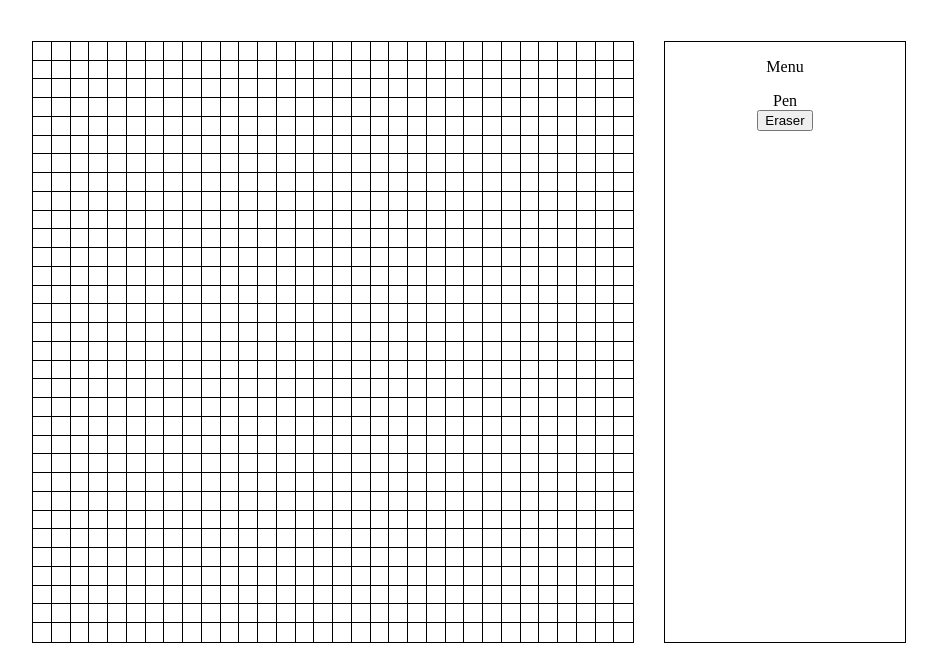
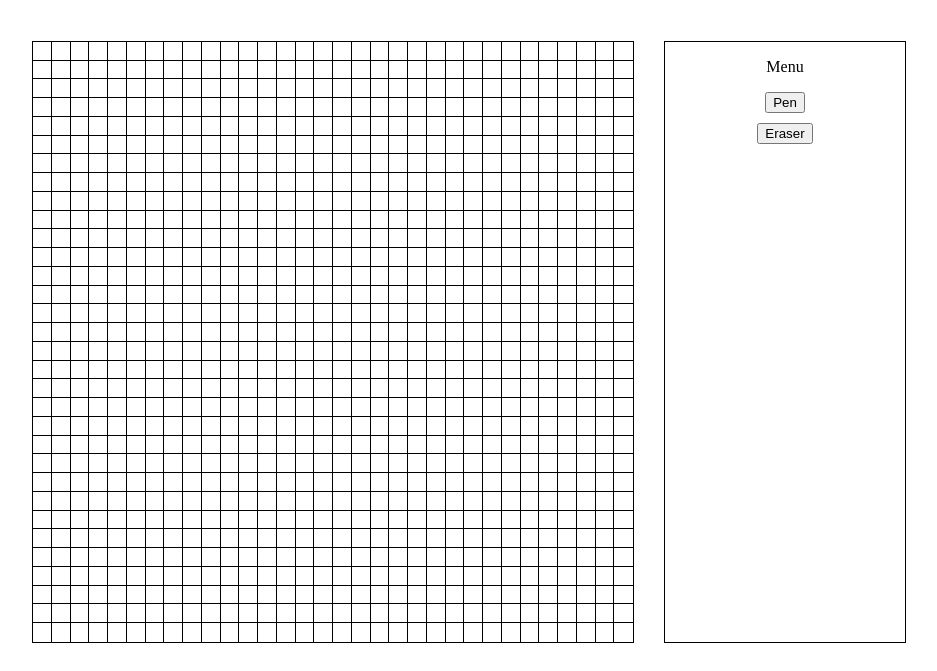
Before and after one commit to lucasbpaiva/Etch-a-Sketch, a plain HTML site: page index.html in a window 1280 px wide. Shown: the part 147-818 px from the top of the page, without its empty margins (296-1233 px from the left). Drawn offline with Linux system fonts and the light colour scheme.

Commit message:
add pen to go back to coloring

```diff
--- a/index.html
+++ b/index.html
@@ -16,9 +16,11 @@
             <div class="grid"></div>
         </div>
         <div class="menu">
-            <p>Menu</p>
-            <div class="pen"><div class="penButton">Pen</div></div>
-            <div class="eraser"><button class="eraserButton" type="button">Eraser</button></div>
+            <div class="menuHeader"><p>Menu</p></div>
+            <div class="menuOptions">
+                <div class="pen"><button type="button" class="penButton">Pen</button></div>
+                <div class="eraser"><button type="button" class="eraserButton">Eraser</button></div>
+            </div>
         </div>
     </div>
     <script src="script.js"></script>
--- a/script.js
+++ b/script.js
@@ -34,10 +34,15 @@ document.body.addEventListener("mouseup", () => {
 })
 
 let eraserBtn = document.querySelector(".eraserButton");
+let penBtn = document.querySelector(".penButton");
+let color = "pink";
 
-let color = "pink";
 eraserBtn.addEventListener("click", () => {
     color = "white";
+})
+
+penBtn.addEventListener("click", () => {
+    color = "pink";
 })
 
 let tileList = document.querySelectorAll(".tile");
--- a/style.css
+++ b/style.css
@@ -35,6 +35,13 @@ h1 {
     flex-direction: column;
 }
 
+.menuOptions {
+    display: flex;
+    flex-direction: column;
+    justify-content: space-around;
+    gap: 10px;
+}
+
 .grid {
     display: flex;
     flex-wrap: wrap;
```
